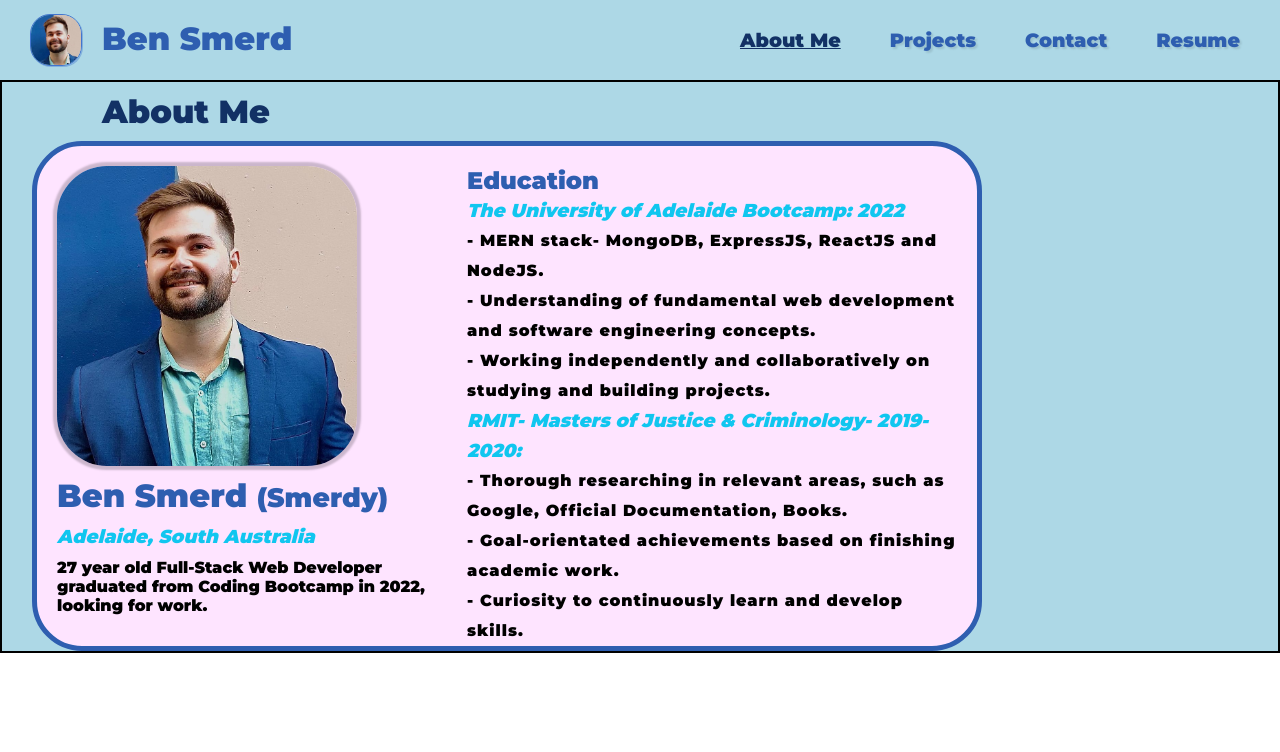
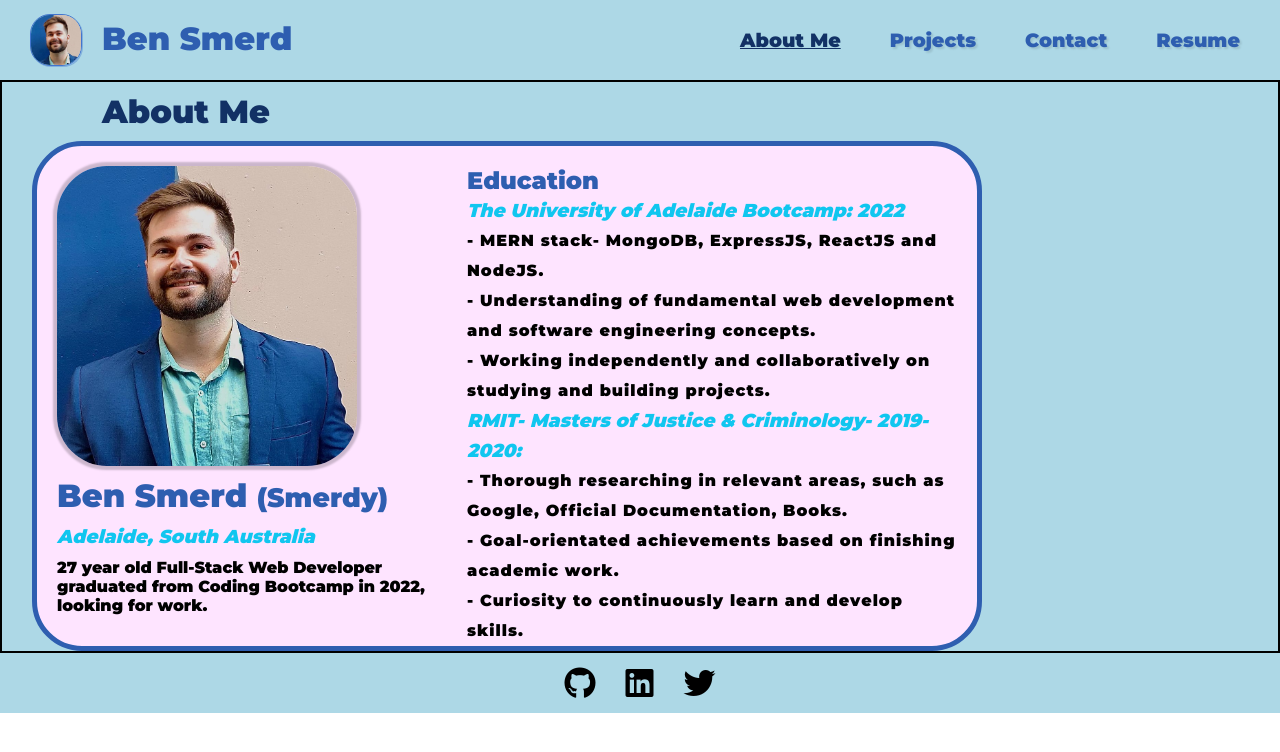
Before and after one commit to TheBigBookMan/Ben-Smerd-Portfolio, a React (Create React App) app: page / in a window 1280 px wide. Shown: the top 752 px of the page. Built offline with nearby package versions, Linux system fonts and the light colour scheme.

Commit message:
added in icons from font awesome in Footer

```diff
--- a/public/index.html
+++ b/public/index.html
@@ -8,6 +8,10 @@
       name="description"
       content="Web site created using create-react-app"
     />
+    <script
+      src="https://kit.fontawesome.com/affa06e0aa.js"
+      crossorigin="anonymous"
+    ></script>
     <title>Ben Smerd Portfolio</title>
   </head>
   <body>
--- a/src/App.js
+++ b/src/App.js
@@ -8,7 +8,7 @@ function App() {
     <main>
       <Header />
       <Main />
-      {/* <Footer /> */}
+      <Footer />
     </main>
   );
 }
--- a/src/components/Footer.js
+++ b/src/components/Footer.js
@@ -1 +1,37 @@
 // has icons with links on click to github, linkedin and whatever
+
+import React from "react";
+
+const footerStyles = {
+  iconContainer: {
+    height: "60px",
+    backgroundColor: "lightblue",
+    display: "flex",
+    justifyContent: "center",
+    alignItems: "center",
+    gap: "30px",
+  },
+  listItem: {
+    listStyleType: "none",
+  },
+};
+
+const Footer = () => {
+  return (
+    <footer>
+      <ul style={footerStyles.iconContainer}>
+        <li style={footerStyles.listItem}>
+          <i className="fa-brands fa-github fa-2xl"></i>
+        </li>
+        <li style={footerStyles.listItem}>
+          <i className="fa-brands fa-linkedin fa-2xl"></i>
+        </li>
+        <li style={footerStyles.listItem}>
+          <i className="fa-brands fa-twitter fa-2xl"></i>
+        </li>
+      </ul>
+    </footer>
+  );
+};
+
+export default Footer;
```
